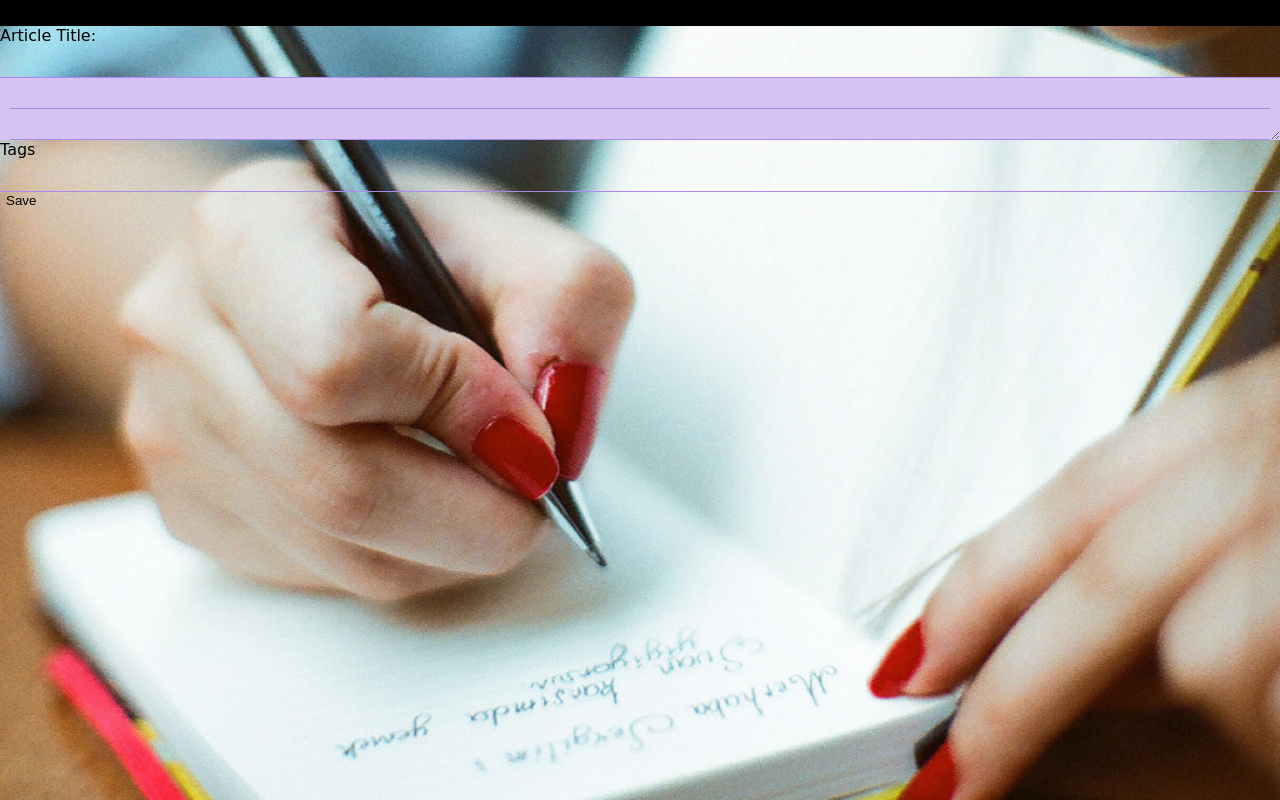
After one commit to cnagadya/JournalFlaskApp, a Flask app: template app/templates/edit.html in a window 1280 px wide. The commit adds this page. Run offline with Flask 2, Linux system fonts and the light colour scheme; the template is opened without the code that fills it: values that come from a table or form of the project are taken from there, others are empty.

Commit message:
Styling for the create new entry. Edit layout included though not yet functional

```diff
--- a/app/forms.py
+++ b/app/forms.py
@@ -14,3 +14,9 @@
 	bodytxt = TextAreaField('bodytxt',validators=[DataRequired()])
 
 	# date = d
+class EditForm(Form):
+	"""Form to create / edit journal article
+	"""
+	title = StringField('title', validators=[DataRequired()])
+	tags = StringField('tags')
+	bodytxt = TextAreaField('bodytxt',validators=[DataRequired()])
--- a/app/models.py
+++ b/app/models.py
@@ -34,9 +34,9 @@
 	 # __searchable__ = ['tags','bodytxt','title'] #to use later for the search
 	__tablename__ = 'article'
 	id = db.Column(db.Integer, primary_key=True )
-	title = db.Column(db.String, index=True, unique=True)
-	tags = db.Column(db.String, index=True, unique=True)
-	bodytxt = db.Column(db.String, index=True, unique=True)
+	title = db.Column(db.String,  unique=False)
+	tags = db.Column(db.String,  unique=False)
+	bodytxt = db.Column(db.String(300), unique=False)
 	date = db.Column(db.DateTime)
 	user_id = db.Column(db.Integer, db.ForeignKey('user.id'))
 
--- a/app/static/css/journalstyles.css
+++ b/app/static/css/journalstyles.css
@@ -9,6 +9,31 @@
 .errors{color: red;font-size:11px}
 a{text-decoration: none}
 .hidden{display: none}
+input{border:none;
+     background:none}
+input:focus, textarea:focus, select:focus {-webkit-box-shadow: none;
+    box-shadow: none;
+    outline: none;}
+input[type="text"]{border-bottom: 1px solid #ad88f1;
+                  line-height: 30px;
+                  width:100%;
+                  font-family: cursive}
+input[type="text"]:focus{border-bottom: 1px solid #2d0374}
+textarea{font-family:cursive;
+    background-attachment: local;
+    background-image:linear-gradient(to right, #d5c3f3 10px, transparent 10px),
+    linear-gradient(to left, #d5c3f3 10px, transparent 10px),
+    repeating-linear-gradient(#d5c3f3, #d5c3f3 30px, #ad88f1 30px, #ad88f1 31px, white 31px);
+    line-height: 31px;
+    padding: 0 10px;
+    width:100%;
+    border:none;}
+textarea:focus{background-attachment: local;
+    background-image:linear-gradient(to right, #d5c3f3 10px, transparent 10px),
+    linear-gradient(to left, #d5c3f3 10px, transparent 10px),
+    repeating-linear-gradient(#d5c3f3, #d5c3f3 30px, #2d0374 30px, #2d0374 31px, white 31px)
+
+}
 /*Header*/
 .headingBar{
     background: #000;
@@ -65,7 +90,7 @@
     opacity:0.9;}
 .openid_div > a:first-child{background:#3D0B99;}
 
-.loginBtn{
+.button{
     background-color: #333;
     padding: 5px 10px;
     min-width: 200px;
@@ -98,5 +123,5 @@
 
 .articleTags{
     margin-bottom: 20px;
-    border-bottom: 1px solid rgba(103, 58, 183, 0.29);
+    border-bottom: 1px solid #ad88f1;
 }
--- /dev/null
+++ b/app/templates/edit.html
@@ -0,0 +1,12 @@
+
+{% extends "base.html" %}
+
+{% block content %}
+<form action="{{ url_for('edit') }}" method="post" name="edit">
+	Article Title: {{form.title}}
+	{{form.bodytxt}}
+	Tags{{form.tags}}
+
+	<input type="submit" value="Save">
+</form>
+{% endblock %}
--- a/app/templates/index.html
+++ b/app/templates/index.html
@@ -2,7 +2,7 @@
 {% extends "base.html" %}
 
 {% block content %}
-    <!-- <h1>Hi, {{ user.nickname }}!</h1> -->
+
 
 <div class="listingWrap">
     {% for article in articles %}
@@ -18,6 +18,7 @@
 	    <div class ="articletags">
 	    	{{article.tags}}
 	    </div>
+	    <a href="{{ url_for('edit') }}">Edit</a>
     {% endfor %}
 </div>
 {% endblock %}
--- a/app/templates/login.html
+++ b/app/templates/login.html
@@ -33,7 +33,7 @@
       </div>
     </div>
       <p>{{ form.remember_me }} Remember Me</p>
-      <p><input type="submit" value="Sign In" class="loginBtn"></p>
+      <p><input type="submit" value="Sign In" class="button"></p>
   </form>
   </div>
 {% endblock %}
--- a/app/views.py
+++ b/app/views.py
@@ -1,7 +1,7 @@
 from flask import render_template, flash, redirect, session, url_for, request, g
 from flask_login import login_user, logout_user, current_user, login_required
 from app import app, db, lm, oid
-from .forms import LoginForm, CreateForm
+from .forms import LoginForm, CreateForm, EditForm
 from .models import User, Article
 from datetime import datetime
 
@@ -58,6 +58,37 @@
                            form=form)
 
 
+@app.route('/edit/', methods=['GET', 'POST'])
+@login_required
+def edit():
+    user = g.user
+    #articles =[]
+    form = EditForm()
+    article = db.session.query(Article).filter(Article.id==id).first()
+    if request.method == "POST":
+        title = request.form['title']
+        bodytxt = request.form['bodytxt']
+        tags = request.form['tags']
+
+        article = Article(title=form.title.data,
+                          bodytxt=form.bodytxt.data,
+                          tags = form.tags.data,
+                          #date = datetime.now(),
+                          user_id = g.user.id)
+
+
+        db.session.commit()
+        flash('Changes have successfully been made.')
+
+
+    return render_template('edit.html', action="edit",
+                           id=id,
+                           title='Edit Article',
+                           user=user,
+                           articles=articles,
+                           form=form)
+
+
 #Login view function
 @app.route('/login', methods=['GET', 'POST'])
 @oid.loginhandler #informs flask that it is the login view
@@ -96,7 +127,7 @@
     login_user(user, remember = remember_me)
     return redirect(request.args.get('next') or url_for('index'))
 
-@app.route('/logout')
+@app.route('/ https://login.yahoo.com/config/login?logout=1')
 def logout():
     logout_user()
     return redirect(url_for('index'))
```
Also changed, not shown: app/templates/create.html (+9 -4 lines), db_repository/versions/002_migration.py (+0 -11 lines), db_repository/versions/003_migration.py (+0 -16 lines), db_repository/versions/004_migration.py (deleted, +0 -41 lines), db_repository/versions/005_migration.py (deleted, +0 -19 lines), app.db, 4 other files.
